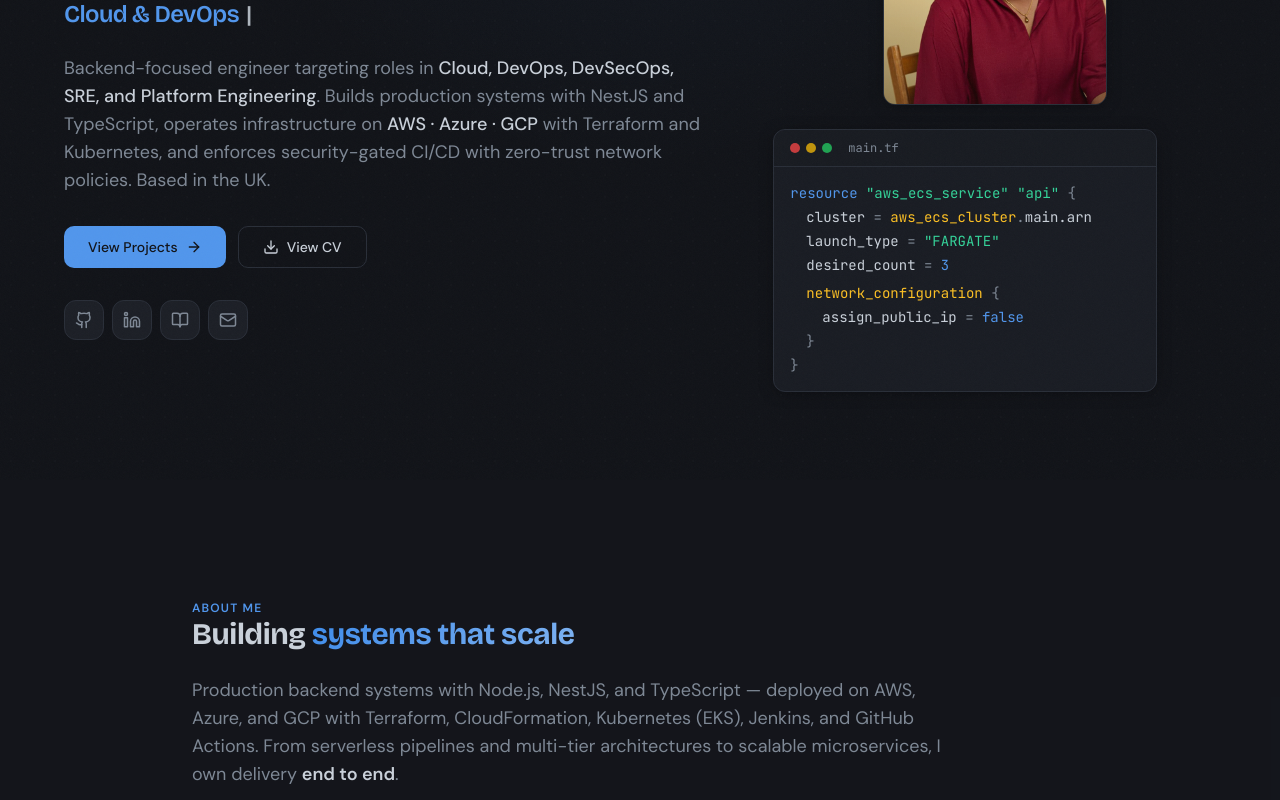
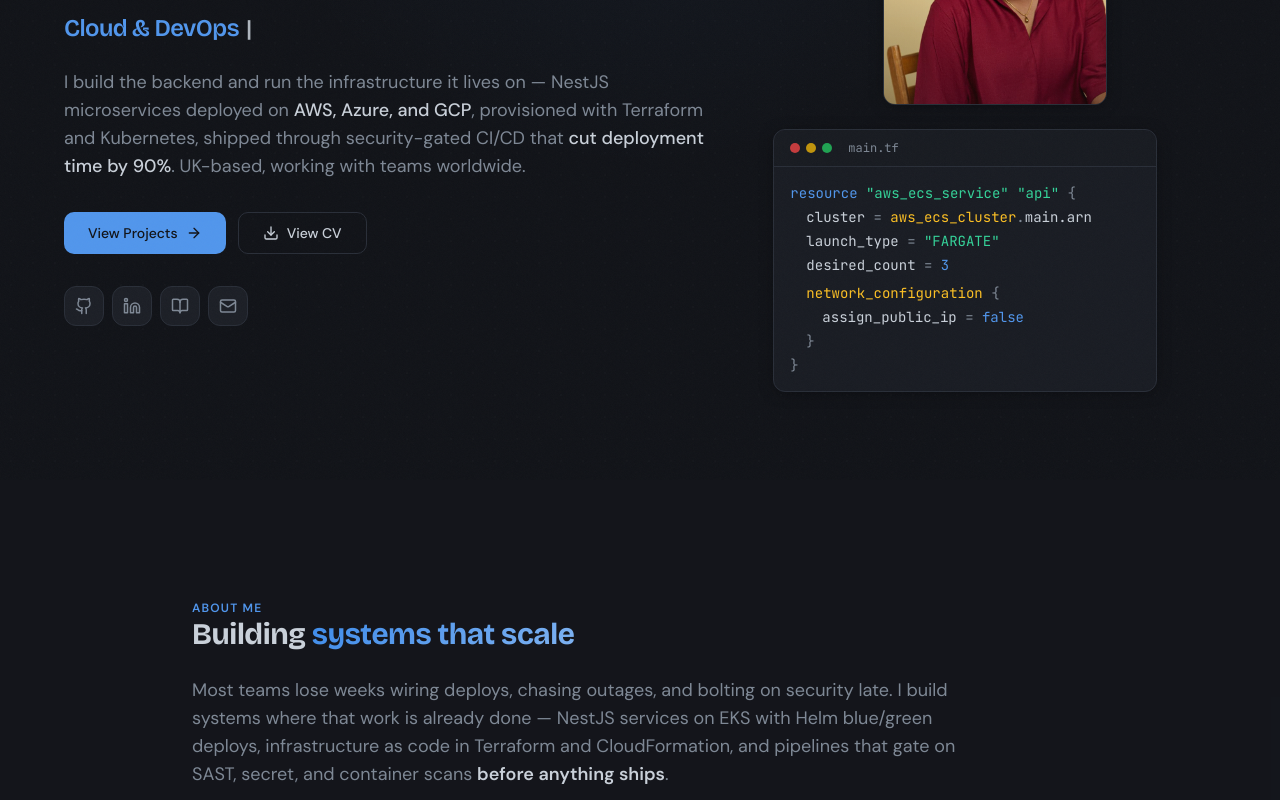
Before and after one commit to Ayooluwabami/portfolio-web, a React (Vite) app: page / in a window 1280 px wide. Shown: the part 320-1120 px from the top of the page. Built offline with nearby package versions, Linux system fonts and the light colour scheme; the HTML template or start-up script is replaced by a standard one.

Commit message:
feat: updated app

```diff
--- a/src/pages/Home.tsx
+++ b/src/pages/Home.tsx
@@ -70,7 +70,7 @@ const Home = () => {
                       <span className="animate-ping absolute inline-flex h-full w-full rounded-full bg-green-500 opacity-75" />
                       <span className="relative inline-flex rounded-full h-1.5 w-1.5 bg-green-500" />
                     </span>
-                    Available for opportunities
+                    Available now — Cloud · DevOps · SRE roles
                   </span>
                 </motion.div>
 
@@ -93,7 +93,7 @@ const Home = () => {
                   transition={{ duration: 0.4, delay: 0.14 }}
                   className="mb-6"
                 >
-                  <p className="text-xl sm:text-2xl font-display font-semibold h-8 tracking-tight">
+                  <p className="text-xl sm:text-2xl font-display font-semibold min-h-8 tracking-tight">
                     <span style={{ color: 'hsl(var(--highlight-primary))' }}>{displayText}</span>
                     <span className="animate-pulse-slow ml-0.5">|</span>
                   </p>
@@ -105,12 +105,11 @@ const Home = () => {
                   transition={{ duration: 0.4, delay: 0.2 }}
                   className="text-subheadline mb-8 mx-auto lg:mx-0"
                 >
-                  Backend-focused engineer targeting roles in{' '}
-                  <span className="text-foreground font-medium">Cloud, DevOps, DevSecOps, SRE, and Platform Engineering</span>.
-                  Builds production systems with NestJS and TypeScript, operates infrastructure on{' '}
-                  <span className="text-foreground font-medium">AWS · Azure · GCP</span>{' '}
-                  with Terraform and Kubernetes, and enforces security-gated CI/CD with zero-trust network policies.
-                  Based in the UK.
+                  I build the backend and run the infrastructure it lives on — NestJS microservices
+                  deployed on <span className="text-foreground font-medium">AWS, Azure, and GCP</span>,
+                  provisioned with Terraform and Kubernetes, shipped through security-gated CI/CD
+                  that <span className="text-foreground font-medium">cut deployment time by 90%</span>.
+                  UK-based, working with teams worldwide.
                 </motion.p>
 
                 <motion.div
@@ -193,10 +192,11 @@ const Home = () => {
 
             <AnimatedSection delay={100}>
               <p className="text-subheadline mb-10">
-                Production backend systems with Node.js, NestJS, and TypeScript — deployed on AWS, Azure,
-                and GCP with Terraform, CloudFormation, Kubernetes (EKS), Jenkins, and GitHub Actions.
-                From serverless pipelines and multi-tier architectures to scalable microservices, I own
-                delivery <span className="text-foreground font-semibold">end to end</span>.
+                Most teams lose weeks wiring deploys, chasing outages, and bolting on security late.
+                I build systems where that work is already done — NestJS services on EKS with
+                Helm blue/green deploys, infrastructure as code in Terraform and CloudFormation,
+                and pipelines that gate on SAST, secret, and container scans{' '}
+                <span className="text-foreground font-semibold">before anything ships</span>.
               </p>
             </AnimatedSection>
 
@@ -403,8 +403,8 @@ const Home = () => {
                 Looking for your next <span className="text-gradient">engineer?</span>
               </AnimatedHeadline>
               <p className="text-subheadline mx-auto mb-8">
-                Open to backend, cloud, and DevOps roles. I bring production experience across AWS, Azure,
-                GCP, and a track record of shipping reliable systems.
+                Open to backend, cloud, and DevOps roles. Production experience across AWS, Azure,
+                and GCP, a 90% deployment-time reduction on record, and I typically reply within 24 hours.
               </p>
               <div className="flex flex-wrap justify-center gap-3">
                 <Link to="/contact" className="btn-primary flex items-center gap-2">
```
